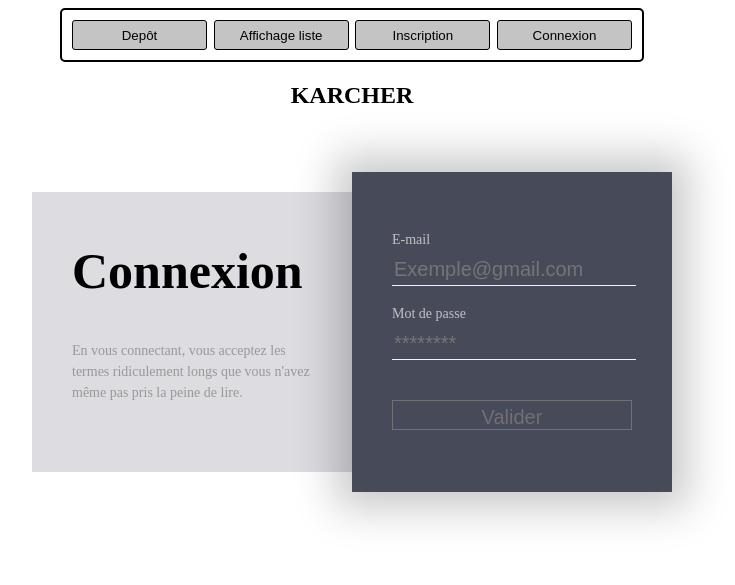
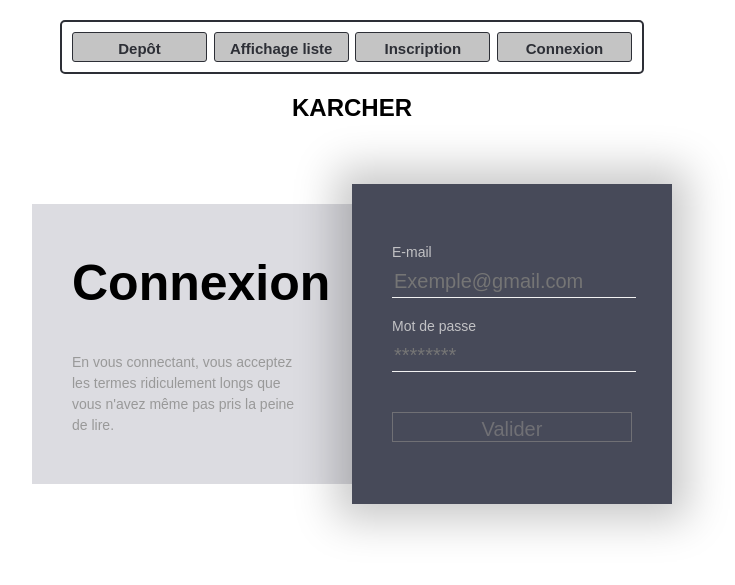
Before and after one commit to rouslan06/Karcher, a PHP site: page /karcher/Page/connexion/connexion.php in a window 1280 px wide. Shown: the top 585 px of the page, without its empty margins (288-1023 px from the left). Run offline with PHP 8.4, Linux system fonts and the light colour scheme.

Commit message:
arrangement du css pas depot + arrangement du css menu page inscription et connexion

```diff
--- a/Page/connexion/Connexion.css
+++ b/Page/connexion/Connexion.css
@@ -1,5 +1,5 @@
 #menu {
-	border: 2px solid black;
+  border: 2px solid #2D2F36;
   display: flex;
   justify-content: space-between;
   margin-left: auto;
@@ -12,14 +12,17 @@
 
 .boutonMenu {
   width: 135px;
-	border: 1px solid black;
+  border: 1px solid #2D2F36;
   border-radius: 3px;
   height: 30px;
   background-color: rgb(196, 196, 196);
+  color: #2D2F36;
+  font-size: 15px;
+  font-weight: bold;
 }
 
 .boutonMenu:hover {
-	background-color: rgb(26, 155, 194);
+  background-color:#e2e2e5;
 }
 
 #center {
@@ -144,3 +147,29 @@
 #btn-submit:active {
   color: #d0d0d2;
 }
+
+input {
+  background: transparent;
+  border: 0;
+  color: #f2f2f2;
+  font-size: 20px;
+  height: 30px;
+  line-height: 30px;
+  outline: none !important;
+  width: 100%;
+}
+
+input::-moz-focus-inner {
+  border: 0;
+}
+
+input[type="date"]::-webkit-calendar-picker-indicator{
+  color: #999;
+}
+
+body {
+  background: white;
+  font-family: 'Inter UI', sans-serif;
+  margin: 0;
+  padding: 20px;
+}
--- a/index.php
+++ b/index.php
@@ -61,7 +61,6 @@
                             </div>
                         </div>
                         <div class="boutonSubmit"><button type="submit" id="submit">Déposer</button></div>
-
                     </div>
                 </div>
             </div>
```
Also changed, not shown: Classes/Product.class.php (+0 -7 lines), Page/Inscription/Inscription.css (+32 -3 lines), Page/affichageDetails/affichageDetails.css (+32 -3 lines), style.css (+23 -13 lines). Lines whose indentation alone changed are shown as unchanged.
